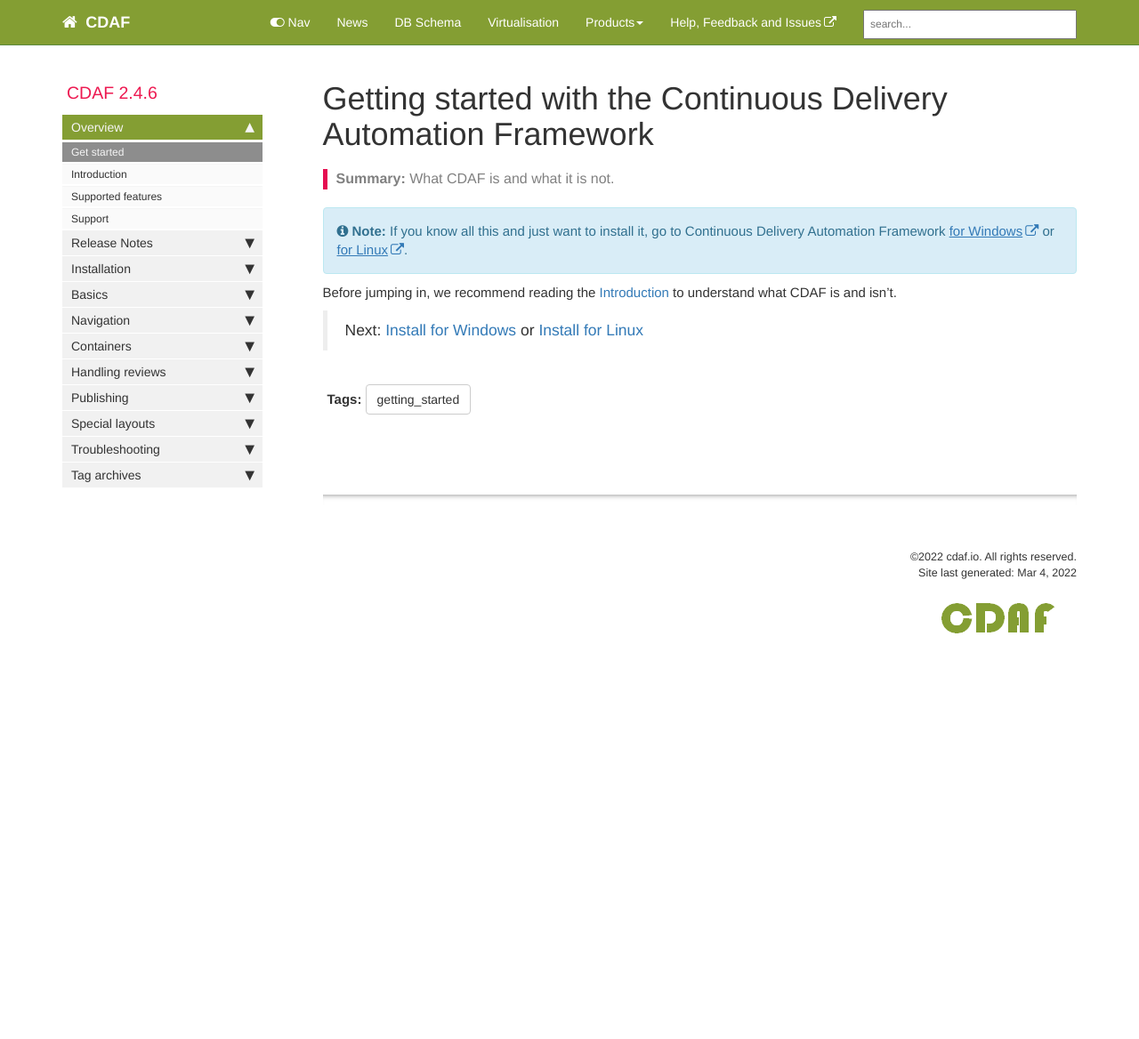
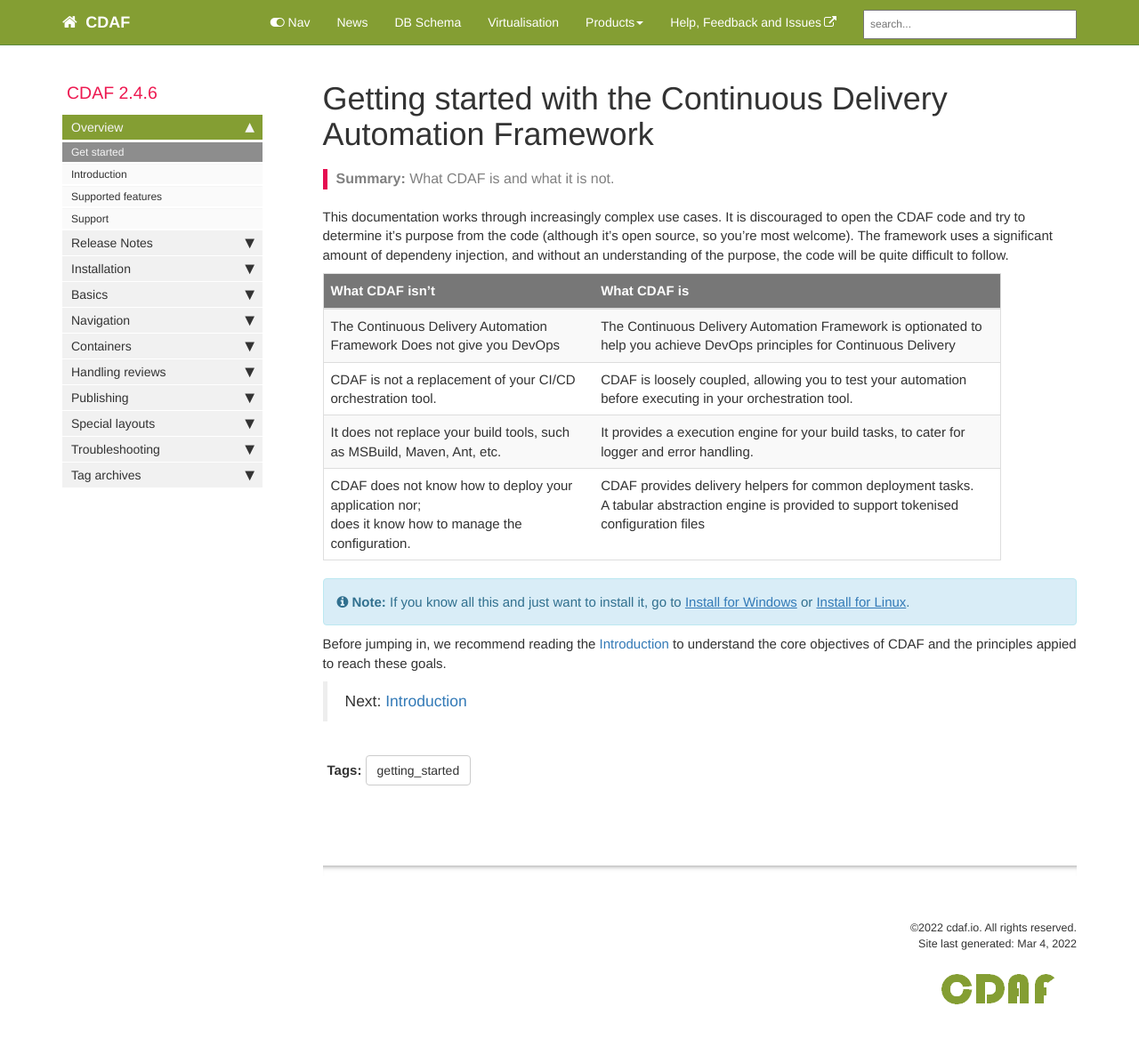
Before and after one commit to cdaf/docs.cdaf.io, a Jekyll site: the page built from index.md, in a window 1280 px wide and 1226 px high. Shown: the top 1168 px of the window at 89% size. Built offline with Jekyll 4.4.1, drawn with Linux system fonts in a browser that asks for light colours; comment, search, counter and statistics services are not loaded.

Commit message:
balance content between index and introduction

```diff
--- a/index.md
+++ b/index.md
@@ -7,10 +7,19 @@ permalink: index.html
 summary: What CDAF is and what it is not.
 ---
 
-{% include note.html content="If you know all this and just want to install it, go to Continuous Delivery Automation Framework <a alt='continuous delivery automation framework for Windows' href='https://cdaf.io/windows'>for Windows</a> or <a alt='continuous delivery automation framework for Linux' href='https://cdaf.io/linux'>for Linux</a>."%}
+This documentation works through increasingly complex use cases. It is discouraged to open the CDAF code and try to determine it's purpose from the code (although it's open source, so you're most welcome). The framework uses a significant amount of dependeny injection, and without an understanding of the purpose, the code will be quite difficult to follow.
 
-Before jumping in, we recommend reading the [Introduction][mydoc_introduction] to understand what CDAF is and isn't.
+| What CDAF isn't | What CDAF is |
+|-----------------|--------------|
+| The Continuous Delivery Automation Framework Does not give you DevOps | The Continuous Delivery Automation Framework is optionated to help you achieve DevOps principles for Continuous Delivery |
+| CDAF is not a replacement of your CI/CD orchestration tool. | CDAF is loosely coupled, allowing you to test your automation before executing in your orchestration tool. |
+| It does not replace your build tools, such as MSBuild, Maven, Ant, etc. | It provides a execution engine for your build tasks, to cater for logger and error handling. |
+| CDAF does not know how to deploy your application nor;<br/>does it know how to manage the configuration. | CDAF provides delivery helpers for common deployment tasks.<br/>A tabular abstraction engine is provided to support tokenised configuration files |
 
-> Next: [Install for Windows][mydoc_install_cdaf_on_windows] or [Install for Linux][mydoc_install_cdaf_on_linux]
+{% include note.html content="If you know all this and just want to install it, go to [Install for Windows][mydoc_install_cdaf_on_windows] or [Install for Linux][mydoc_install_cdaf_on_linux]."%}
+
+Before jumping in, we recommend reading the [Introduction][mydoc_introduction] to understand the core objectives of CDAF and the principles appied to reach these goals.
+
+> Next: [Introduction][mydoc_introduction]
 
 {% include links.html %}
--- a/pages/mydoc/mydoc_introduction.md
+++ b/pages/mydoc/mydoc_introduction.md
@@ -42,10 +31,10 @@ As CDAF is geared toward enterprises, promotion to production is typically gated
 
 Source Control in all the documentation is oriented to Git. There is nothing stopping the use of the framework with other source control system at all because it is loosely coupled, however, there are considerable additional features which work best with Git.
 
-#### Pipeline
+#### Pipelines
 
 The capability of the CI/CD orchestration tools to decouple the CI and CD functions, with the CD operations being completely independent of source control.
 
-> Next: [Getting Started][index].
+> Next: [Install for Windows][mydoc_install_cdaf_on_windows] or [Install for Linux][mydoc_install_cdaf_on_linux].
 
 {% include links.html %}
```
Also changed, not shown: other parts of pages/mydoc/mydoc_introduction.md (+0 -11 lines), pages/mydoc/mydoc_basics_build_tasks.md (+12 -1 lines).
